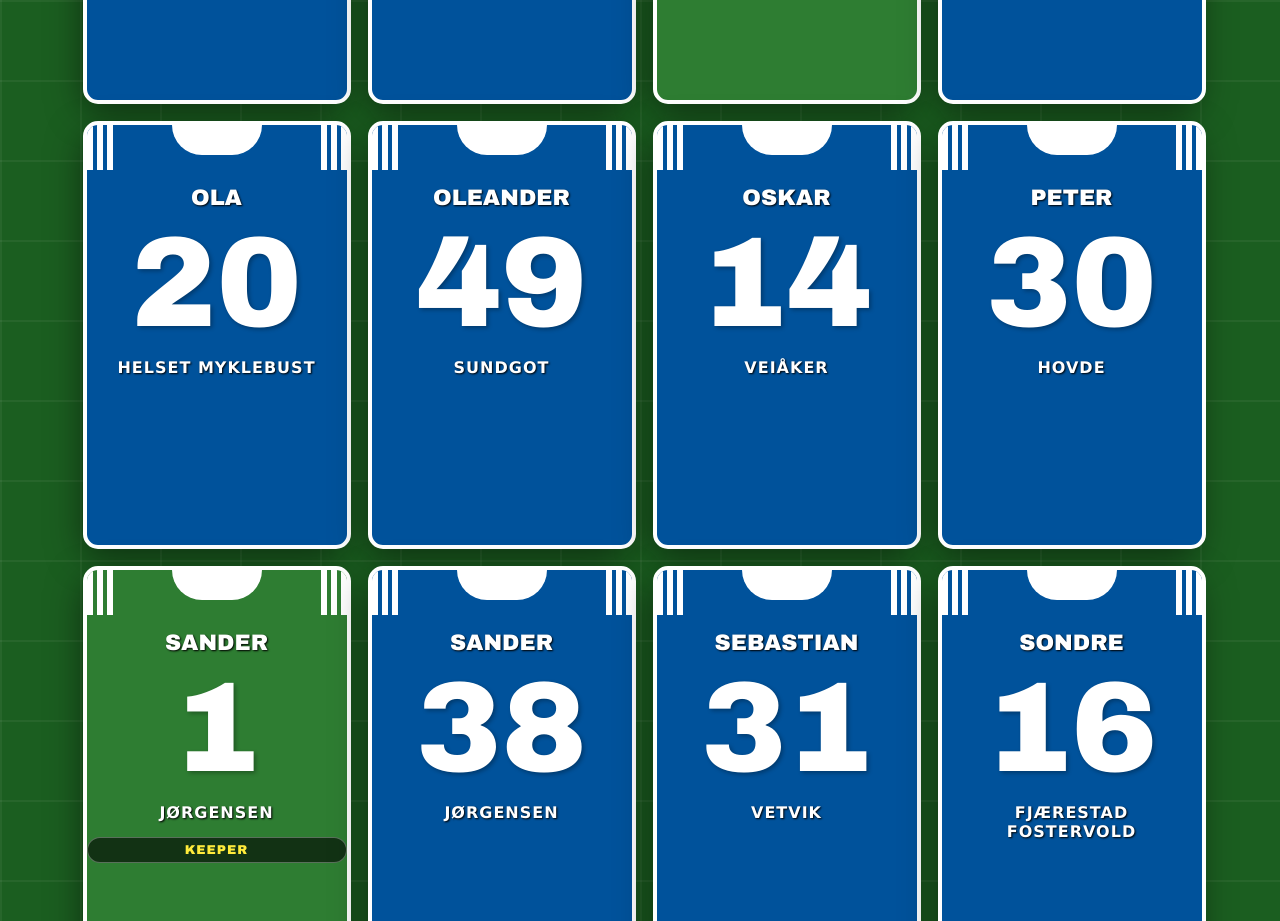
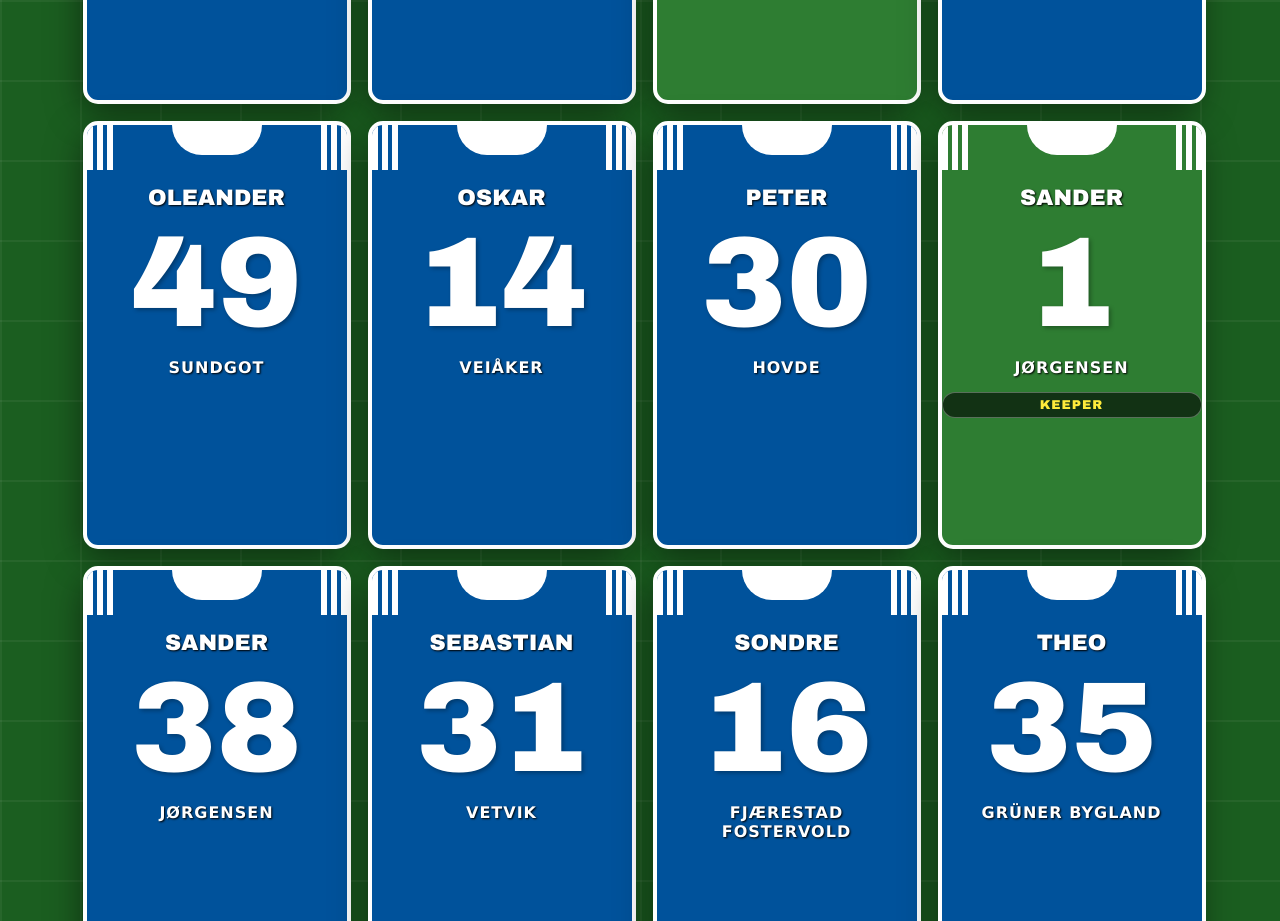
Before and after one commit to IvarMolde/mfkdrakt, a plain HTML site: page index.html in a window 1280 px wide. Shown: the part 2720-3641 px from the top of the page. Drawn offline with Linux system fonts and the light colour scheme.

Commit message:
Remove Ola from the player list in index.html

```diff
--- a/index.html
+++ b/index.html
@@ -174,7 +174,6 @@
             { f: "Mathias", e: "Ilestad Håbet", s: "M", n: "21", type: "blue" },
             { f: "Mats", e: "Roksvaag Aakvik", s: "S", n: "1", type: "keeper", role: "KEEPER" },
             { f: "Mats", e: "Roksvaag Aakvik", s: "S", n: "52", type: "blue", role: "UTESPILLER" },
-            { f: "Ola", e: "Helset Myklebust", s: "M", n: "20", type: "blue" },
             { f: "Oleander", e: "Sundgot", s: "S", n: "49", type: "blue" },
             { f: "Oskar", e: "Veiåker", s: "M", n: "14", type: "blue" },
             { f: "Peter", e: "Hovde", s: "XXL", n: "30", type: "blue" },
```
